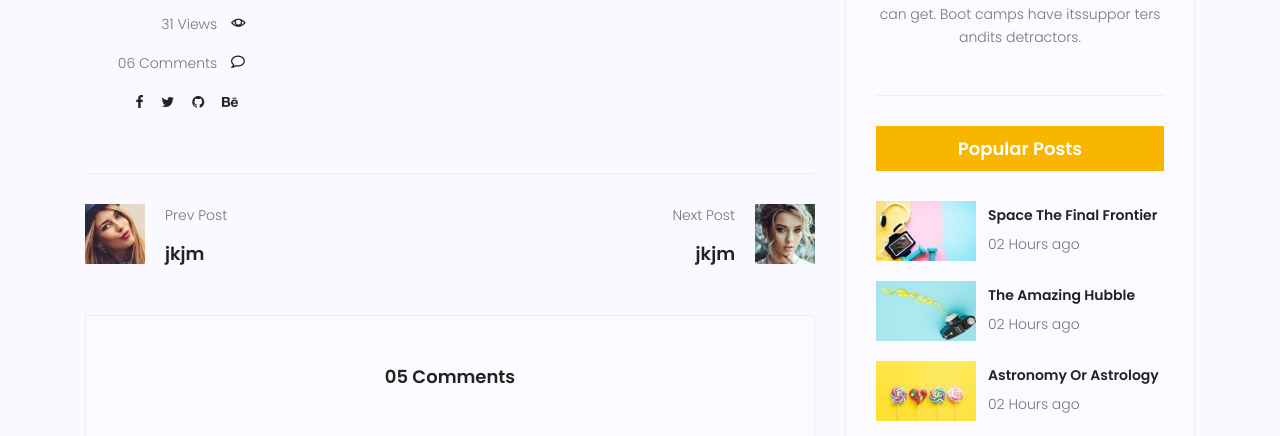
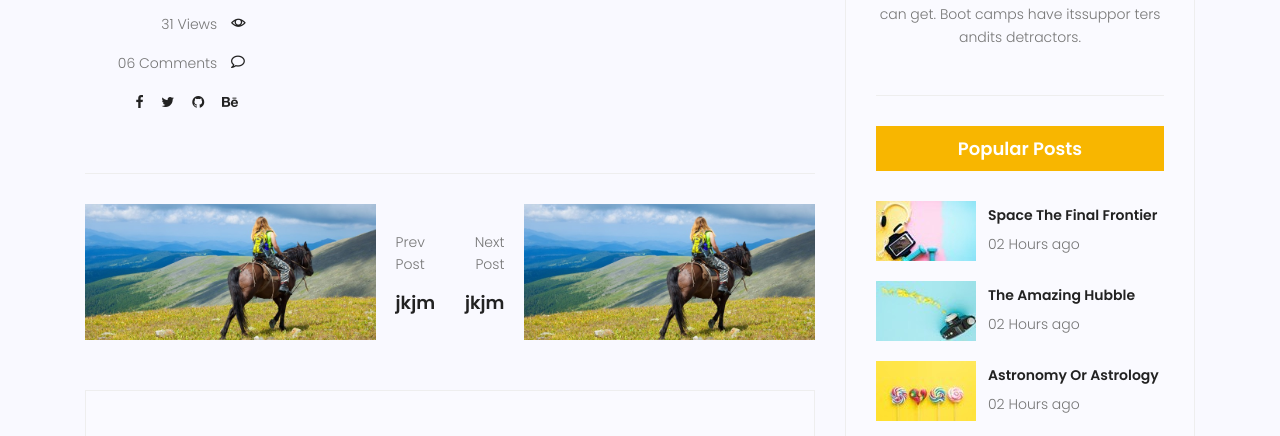
Before and after one commit to yasamanhatami/mystile, a Django app: template templates/blog/blog-single.html in a window 1280 px wide. Shown: the part 921-1357 px from the top of the page. Run offline with Django 5.2, Linux system fonts and the light colour scheme; the template is opened without the code that fills it: values that come from a table or form of the project are taken from there, others are empty; data comes from the database, SQL or seed files in the repository; both versions use the stored data as it was after the commit; parts of the project's set-up code (start-up, migrations or seed data) failed here and were passed over; some libraries are stand-ins or nearby versions.

Commit message:
add next,prev image url and Add / to the blog address in the main site address

```diff
--- a/blog/urls.py
+++ b/blog/urls.py
@@ -3,7 +3,7 @@ from blog.views import *
 app_name='blog'
 urlpatterns = [
     path('',blog_view,name='index'),
-    path('/<int:pid>',blog_single,name='single'),
+    path('<int:pid>',blog_single,name='single'),
     #path('/post-<int:pid>',test,name='test'),
 
 ]
--- a/mysite/urls.py
+++ b/mysite/urls.py
@@ -22,7 +22,7 @@ urlpatterns = [
     path('admin/', admin.site.urls),
     #path('url address','view')
     path('',include('website.urls')),
-    path('blog',include('blog.urls'))
+    path('blog/',include('blog.urls'))
 
 ]
 urlpatterns+= static(settings.STATIC_URL,document_root=settings.STATIC_ROOT)
--- a/templates/blog/blog-single.html
+++ b/templates/blog/blog-single.html
@@ -66,7 +66,7 @@
 							class="col-lg-6 col-md-6 col-12 nav-left flex-row d-flex justify-content-start align-items-center">
 							<div class="thumb">
 							{%if previous_post%}
-								<a href="{{previous_post.id}}"><img class="img-fluid" src="{%static 'img/blog/prev.jpg'%}" alt=""></a>
+								<a href="{{previous_post.id}}"><img class="img-fluid" src="{{previous_post.image.url}}" alt=""></a>
 							</div>
 							<div class="arrow">
 								    <a href="{{previous_post.id}}"><span class="lnr text-white lnr-arrow-left"></span></a>
@@ -94,7 +94,7 @@
 
 							</div>
 							<div class="thumb">
-								<a href="{{next_post.id}}"><img class="img-fluid" src="{%static 'img/blog/next.jpg'%}" alt=""></a>
+								<a href="{{next_post.id}}"><img class="img-fluid" src="{{next_post.image.url}}" alt=""></a>
 							</div>
 						{%endif%}
 						</div>
```
Also changed, not shown: db.sqlite3.
